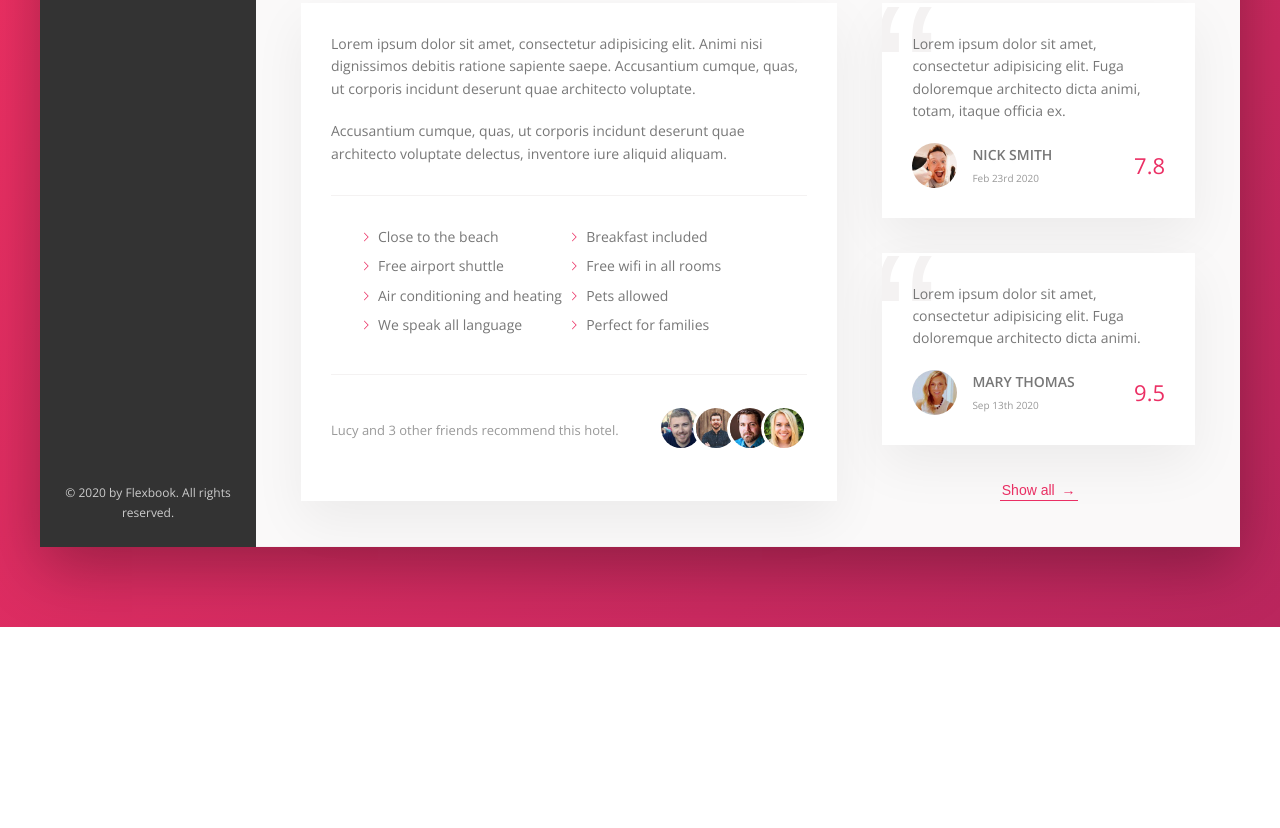
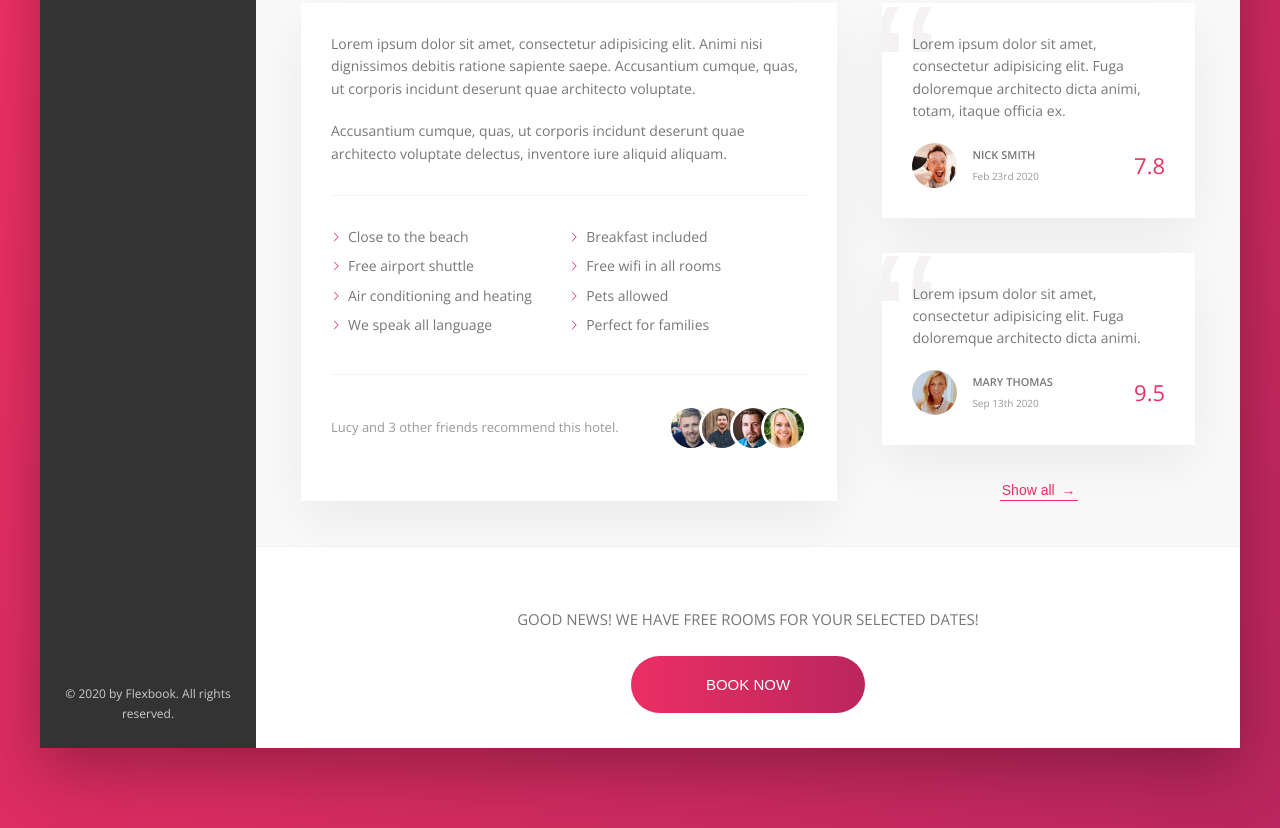
Before and after one commit to cperezep/flexbook, a website: page index.html in a window 1280 px wide. Shown: the part 644-1472 px from the top of the page. Before the commit the page ends 1271 px from the top, so only its background shows below. Drawn offline with nearby package versions, Linux system fonts and the light colour scheme.

Commit message:
Build the CTA Section.

```diff
--- a/index.html
+++ b/index.html
@@ -191,6 +191,15 @@
                             <button class="btn-inline">Show all <span>&rarr;</span></button>
                         </div>
                     </div>
+                    <div class="cta">
+                        <h2 class="cta__book-now">
+                            Good news! We have free rooms for your selected dates!
+                        </h2>
+                        <button class="btn">
+                            <span class="btn__visible">Book now</span>
+                            <span class="btn__invisible">Only 4 rooms left</span>
+                        </button>
+                    </div>
                 </main>
             </div>
         </div>
--- a/sass/_components.scss
+++ b/sass/_components.scss
@@ -325,7 +325,7 @@
 .list {
   list-style: none;
   margin: 3rem 0;
-  padding: 3rem;
+  padding: 3rem 0;
   border-top: var(--line);
   border-bottom: var(--line);
 
@@ -366,6 +366,10 @@
 
   &__count {
     margin-right: auto;
+  }
+
+  &__friends {
+    display: flex;
   }
 
   &__photo {
@@ -414,7 +418,7 @@
   }
 
   &__user-name {
-    font-size: 1.1 rem;
+    font-size: 1.1rem;
     font-weight: 600;
     text-transform: uppercase;
     margin-bottom: 0.4rem;
@@ -444,3 +448,75 @@
     z-index: 1;
   }
 }
+
+////////////////////////////////////////////
+// CALL TO ACTION
+.cta {
+  padding: 3.5rem 0;
+  text-align: center;
+
+  &__book-now {
+    font-size: 1.5rem;
+    font-weight: 300;
+    text-transform: uppercase;
+    margin: 2.5rem;
+  }
+}
+
+////////////////////////////////////////////
+// BTN
+.btn {
+  font-size: 1.5rem;
+  font-weight: 300;
+  text-transform: uppercase;
+  border: none;
+  border-radius: 100px;
+  background-image: linear-gradient(
+    to right,
+    var(--color-primary),
+    var(--color-primary-dark)
+  );
+  color: #fff;
+  position: relative;
+  overflow: hidden;
+  cursor: pointer;
+
+  & > * {
+    display: inline-block;
+    width: 100%;
+    height: 100%;
+    transition: all 0.2s;
+  }
+
+  &__visible {
+    padding: 2rem 7.5rem;
+  }
+
+  &__invisible {
+    padding: 2rem 0;
+    position: absolute;
+    top: -100%;
+    left: 0;
+  }
+
+  &:hover {
+    background-image: linear-gradient(
+      to left,
+      var(--color-primary),
+      var(--color-primary-dark)
+    );
+  }
+
+  &:hover &__visible {
+    transform: translateY(100%);
+  }
+
+  &:hover &__invisible {
+    top: 0;
+  }
+
+  &:focus {
+    outline: none;
+    animation: pulsate 1s infinite;
+  }
+}
--- a/sass/_layout.scss
+++ b/sass/_layout.scss
@@ -19,7 +19,6 @@
 
 .content {
   display: flex;
-  flex-direction: row;
 }
 
 .sidebar {
@@ -34,6 +33,7 @@
 }
 
 .hotel-view {
+  background-color: #fff;
   // The element should grow as much as it can. Occupy the remaining 82%.
   flex: 1;
 }
```
Also changed, not shown: README.md, css/style.css.
